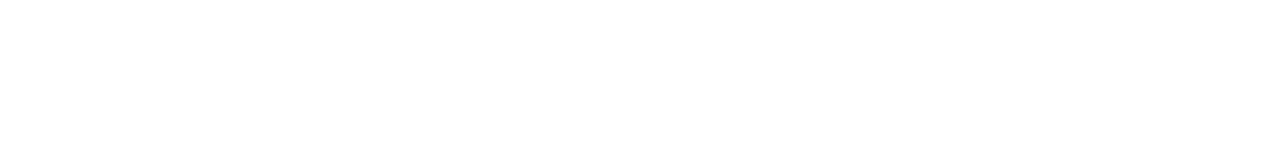
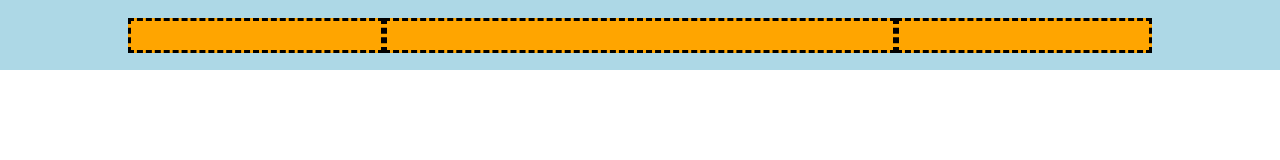
Before and after one commit to lollomrt/htmlcss-struttura-discord, a plain HTML site: page index.html in a window 1280 px wide. Drawn offline with Linux system fonts and the light colour scheme.

Commit message:
Struttura header (riga --> colonna --> contenuto)

```diff
--- a/css/style.css
+++ b/css/style.css
@@ -0,0 +1,37 @@
+* {
+    margin: 0;
+    padding: 0;
+    box-sizing: border-box;
+}
+
+header {
+    width: 100%;
+    min-height: 70px;
+    background-color: lightblue;
+    display: flex;
+    align-items: center;
+}
+
+.row {
+    width: 100%;
+    display: flex;
+}
+
+.container {
+    width: 80%;
+    margin: 0 auto;
+    background-color: orange;
+    height: 35px;
+}
+
+.col-sm {
+    width: 25%;
+    height: 35px;
+    border: 3px dashed black;
+}
+
+.col-big {
+    width: 50%;
+    height: 35px;
+    border: 3px dashed black;
+}
--- a/index.html
+++ b/index.html
@@ -8,6 +8,22 @@
         <link rel="stylesheet" href="./css/style.css">
     </head>
     <body>
+        <!-- Inizio Header -->
+        <header>
+            <div class="container">
+                <div class="row">
+                    <div class="col-sm">
+                        <div class="contenuto"></div>
+                    </div>
+                    <div class="col-big">
+                        <div class="contenuto"></div>
+                    </div>
+                    <div class="col-sm">
+                        <div class="contenuto"></div>
+                    </div>
+                </div>
+            </div>
+        </header>
 
     </body>
 </html>
```
